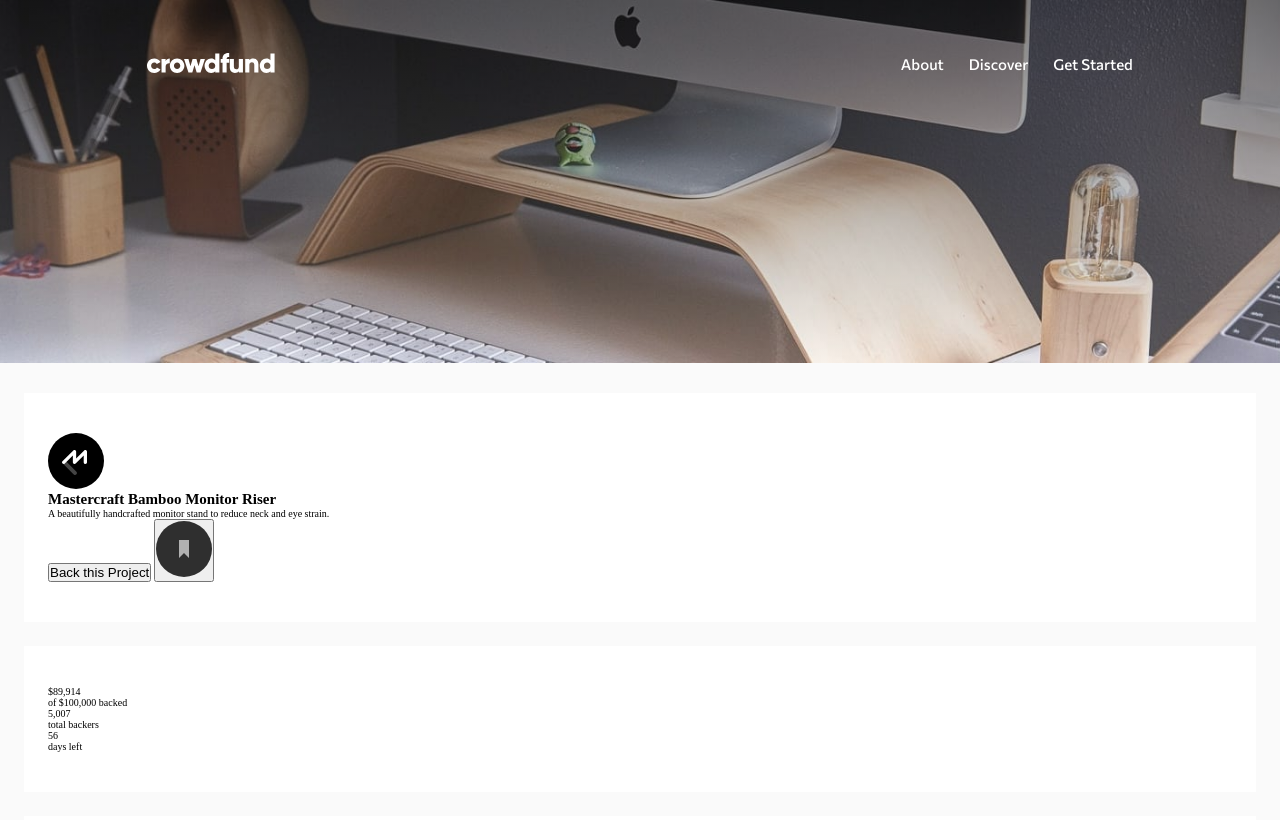
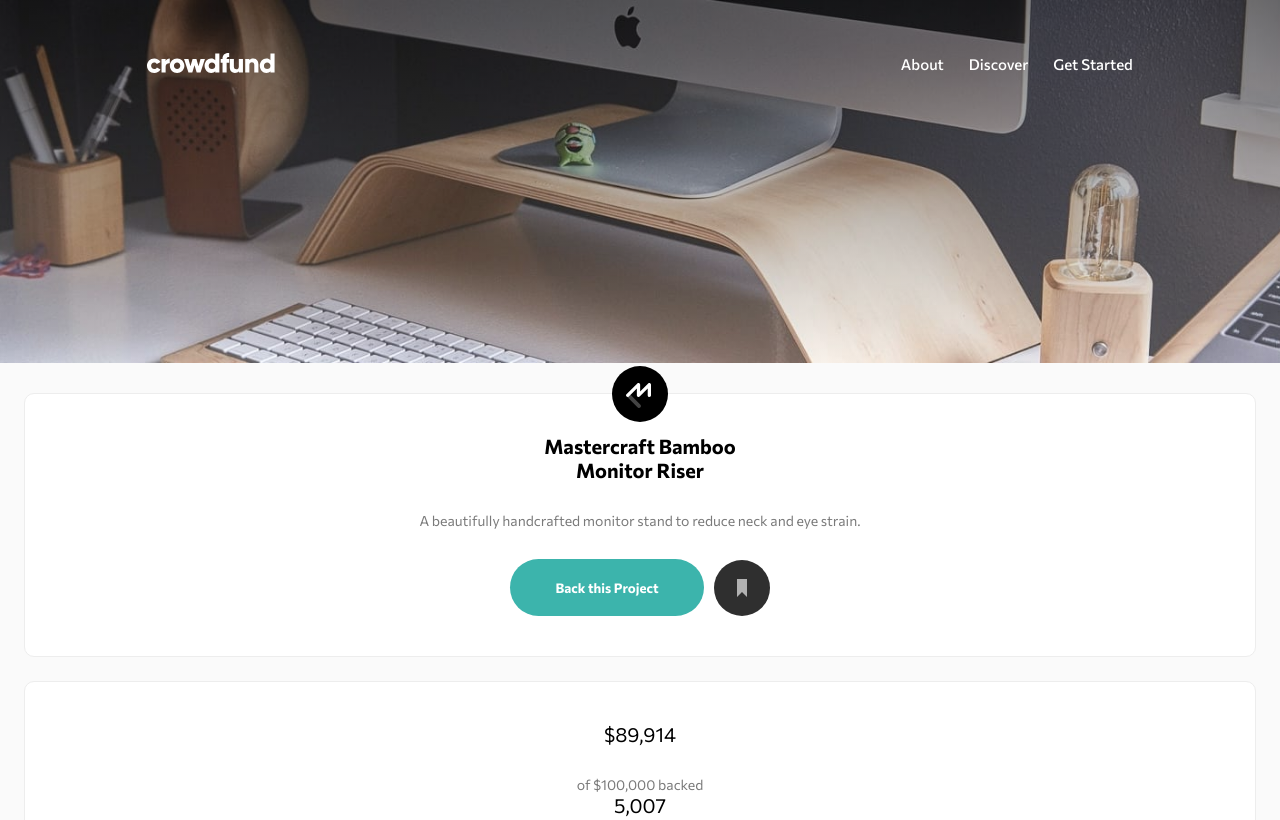
Before and after one commit to salomonalb/crowdfunding-product-page-main, a website built with Parcel: page src/index.html in a window 1280 px wide. Shown: the top 820 px of the page. Built offline with nearby package versions, Linux system fonts and the light colour scheme.

Commit message:
more utilities classes

```diff
--- a/src/scss/utilities.scss
+++ b/src/scss/utilities.scss
@@ -1,5 +1,69 @@
+@use './variables.scss' as *;
+
 .container {
     background-color: #fff;
     padding-block: 4rem;
     padding-inline: 2.4rem;
+    border: 1px solid darken($light-gray, 5%);
+    border-radius: 1rem;
+    position: relative;
 }
+
+.logo {
+    position: absolute;
+    display: block;
+    margin: auto;
+    top: 0;
+    left: 50%;
+    transform: translateX(-50%) translateY(-50%);
+}
+
+.text-primary {
+    font-family: $font;
+    text-align: center;
+    max-width: 18ch;
+    margin: auto;
+    font-size: 2rem;
+}
+
+.text-secondary {
+    font-family: $font;
+    text-align: center;
+    margin: auto;
+    color: $dark-gray;
+    font-size: 1.4rem;
+    margin-top: 3rem;
+}
+
+.row {
+    display: flex;
+    //align-items: center;
+    gap: 1rem;
+    margin-top: 3rem;
+    width: max-content;
+    margin-inline: auto;
+}
+
+.button {
+    padding-inline: 4.5rem;
+    padding-block: 2rem;
+    background-color: $moderate-cyan;
+    border: none;
+    color: white;
+    font-weight: bold;
+    font-family: $font;
+    border-radius: 50rem;
+    cursor: pointer;
+}
+
+.bookmark {
+    display: block;
+    background-color: transparent;
+    border: none;
+    cursor: pointer;
+
+    &__icon {
+        display: block;
+        max-width: 100%;
+    }
+}
```
